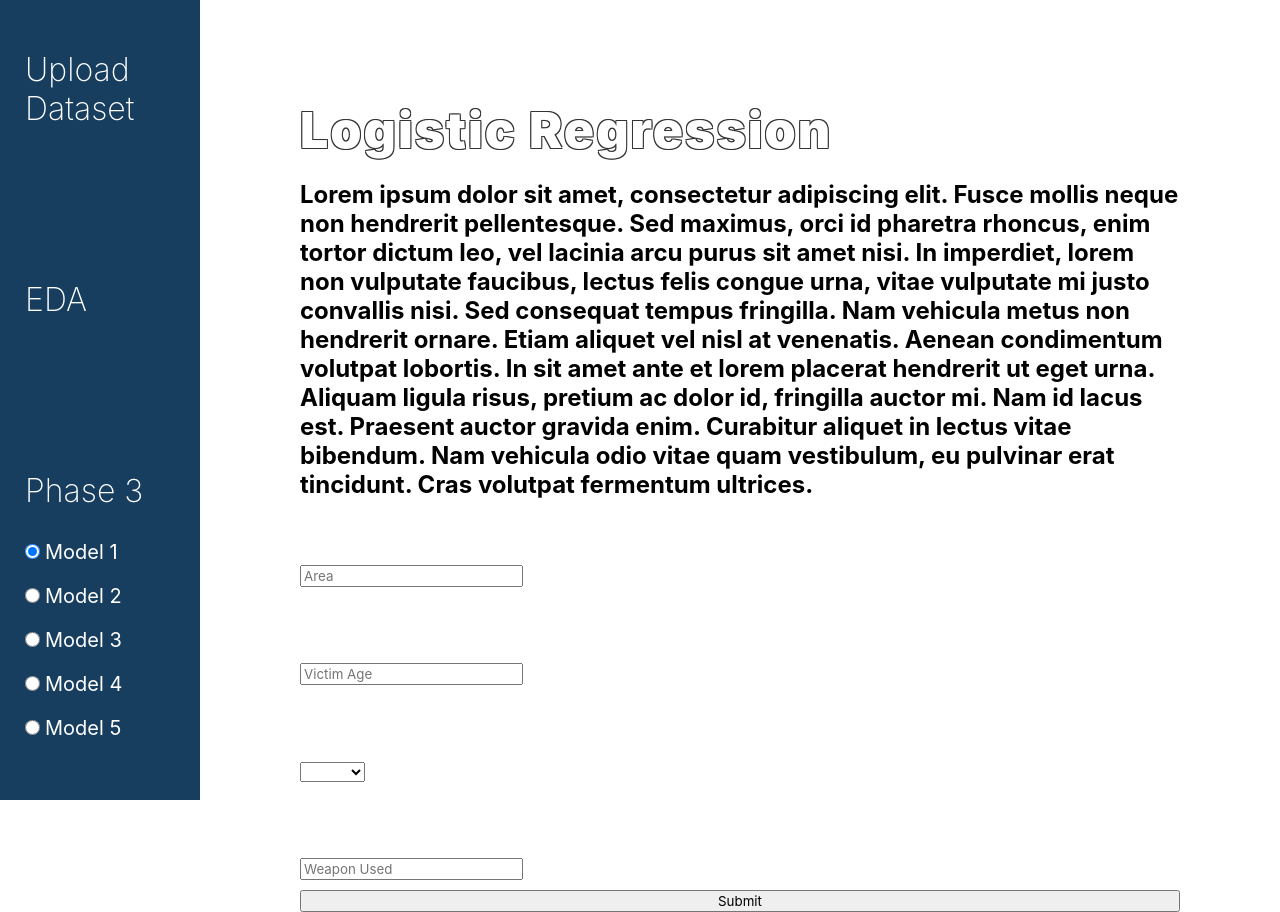
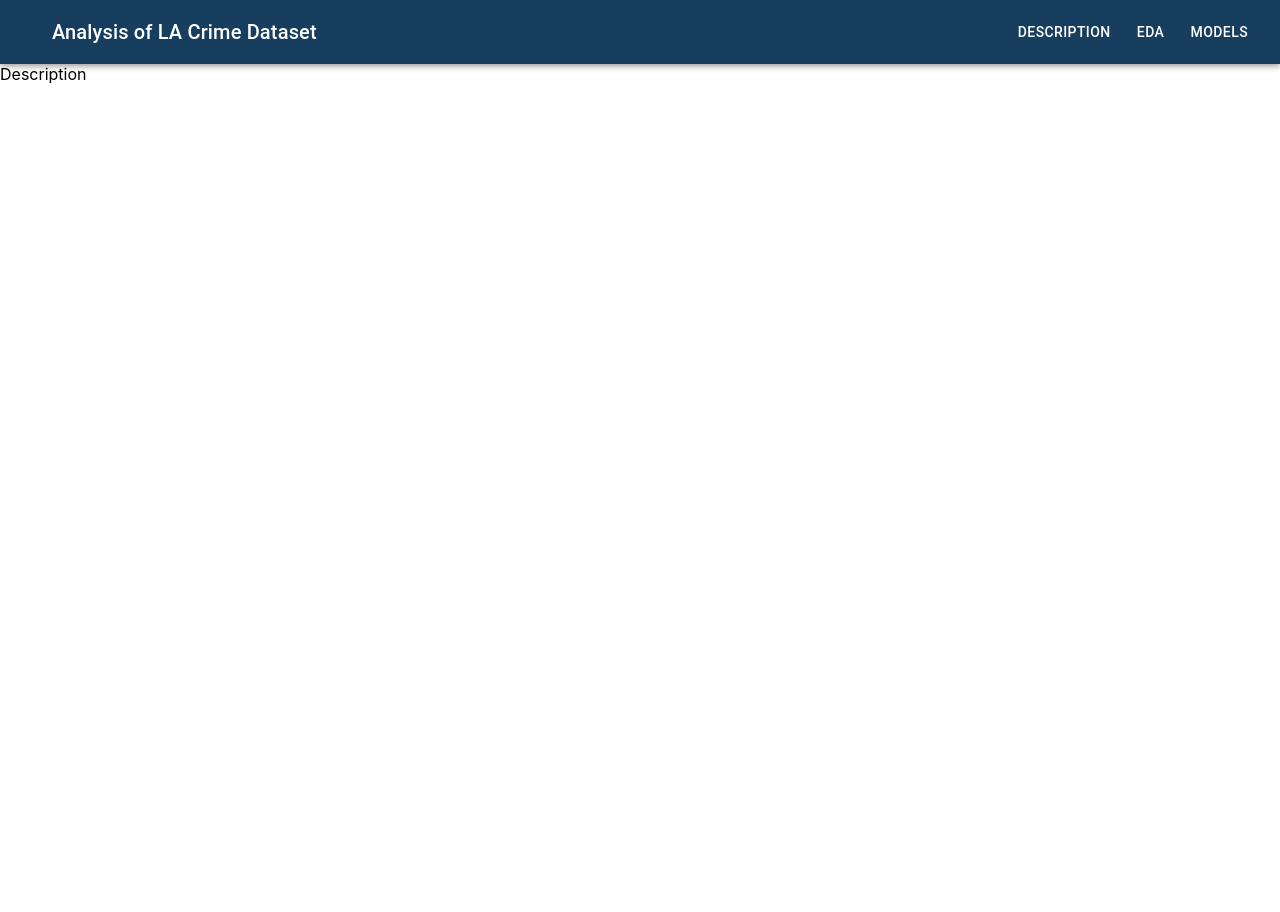
Before and after one commit to SrijaAlla/LA-crime-dataset, a React (Create React App) app in the folder frontend/: page / in a window 1280 px wide. After the commit the page ends 800 px from the top, so only its background shows below. Built offline with nearby package versions, Linux system fonts and the light colour scheme.

Commit message:
New landing page and styles

```diff
--- a/frontend/src/App.css
+++ b/frontend/src/App.css
@@ -6,17 +6,18 @@
 }
 
 .side {
-  width: 30%;
-  min-width: 200px;
+  width: 25%;
+  min-width: 25%;
   height: 100%;
-  background-color: #173E5E;
+  background-color: #173e5e;
+  /* background-color: #2a4384; */
 
   padding: 50px 25px;
 
   display: flex;
   flex-direction: column;
   /* align-items: center; */
-  justify-content: space-between;
+  justify-content: space-evenly;
 }
 
 .side-heading {
@@ -36,6 +37,40 @@
   font-size: 20px;
 }
 
+.form.model label {
+  padding: 0;
+  margin: 10px 0;
+  flex-direction: column;
+  color: #333;
+  font-weight: 200;
+}
+
+.label-text {
+  display: flex;
+  justify-content: space-between;
+  width: 50%;
+
+}
+
+input[type=text],
+input[type=select],
+input[type=number],
+select,
+button.submit {
+  width: 50%;
+  height: 35px;
+  font-size: 18px;
+  padding: 2px 10px;
+  margin: 5px 0;
+  border-radius: 4px;
+  border: 2px solid #333;
+}
+
+button.submit {
+  cursor: pointer;
+  background-color: #56f0ba;
+}
+
 input[type='radio'] {
   /* font-size: 20px; */
   height: 15px;
@@ -44,16 +79,23 @@ input[type='radio'] {
 }
 
 .main {
-  /* width: 70%; */
+  width: 75%;
   height: 100%;
-  padding: 100px;
+  padding: 50px 100px;
 }
 
 .main-heading {
   font-weight: 900;
   font-size: 50px;
   letter-spacing: 2px;
+  /* color: #173E5E; */
   color: white;
   text-shadow: -1px 1px 0 #333, 1px 1px 0 #333, 1px -1px 0 #333, -1px -1px 0 #333;
   margin-bottom: 20px;
 }
+
+.model-desc {
+  font-weight: 200;
+  color: #333;
+  font-size: 20px;
+}
--- a/frontend/src/App.js
+++ b/frontend/src/App.js
@@ -1,4 +1,5 @@
 import './App.css';
+// import Home from './Home';
 import Home from './Home';
 
 function App() {
--- a/frontend/src/Home.jsx
+++ b/frontend/src/Home.jsx
@@ -1,64 +1,45 @@
 import React, { useState } from 'react'
+import AppBar from '@mui/material/AppBar';
+import Toolbar from '@mui/material/Toolbar';
+import Typography from '@mui/material/Typography';
+import Button from '@mui/material/Button';
+import IconButton from '@mui/material/IconButton';
 
-import Model1 from './models/Model1'
-import Model2 from './models/Model2'
-import Model3 from './models/Model3'
-import Model4 from './models/Model4'
-import Model5 from './models/Model5'
+import EDA from './pages/EDA';
+import Description from './pages/Description';
+import Models from './pages/Models';
 
-const Home = () => {
-
-    const [model, setModel] = useState(1)
-
-    const changeModel = (e) => {
-        setModel(e.target.value)
-    }
+function Home() {
+    const [page, setPage] = useState(0)
 
     return (
-        <div className='home'>
-            <div className="side">
-                <div>
-                    <h1 className='side-heading'>Upload Dataset</h1>
-                </div>
-                <div>
-                    <h1 className='side-heading'>EDA</h1>
-                </div>
-                <div>
-                    <h1 className='side-heading'>Phase 3</h1>
-                    <form className='form'>
-                        <label >
-                            <input type="radio" name="model" value="1" onChange={changeModel} defaultChecked />
-                            Model 1
-                        </label>
-                        <label>
-                            <input type="radio" name="model" value="2" onChange={changeModel} />
-                            Model 2
-                        </label>
-                        <label>
-                            <input type="radio" name="model" value="3" onChange={changeModel} />
-                            Model 3
-                        </label>
-                        <label>
-                            <input type="radio" name="model" value="4" onChange={changeModel} />
-                            Model 4
-                        </label>
-                        <label>
-                            <input type="radio" name="model" value="5" onChange={changeModel} />
-                            Model 5
-                        </label>
-                    </form>
-                </div>
-            </div>
+        <div >
+            <AppBar position="static" style={{ backgroundColor: '#173E5E' }}>
+                <Toolbar>
+                    <IconButton
+                        size="large"
+                        edge="start"
+                        color="inherit"
+                        aria-label="menu"
+                        sx={{ mr: 2 }}
+                    >
+                    </IconButton>
+                    <Typography variant="h6" component="div" sx={{ flexGrow: 1 }}>
+                        Analysis of LA Crime Dataset
+                    </Typography>
+                    <Button onClick={() => { setPage(0) }} color="inherit">Description</Button>
+                    <Button onClick={() => { setPage(1) }} color="inherit">EDA</Button>
+                    <Button onClick={() => { setPage(2) }} color="inherit">Models</Button>
+                </Toolbar>
+            </AppBar>
 
-            <div className="main">
+            <div className='content'>
                 {
                     {
-                        '1': <Model1 />,
-                        '2': <Model2 />,
-                        '3': <Model3 />,
-                        '4': <Model4 />,
-                        '5': <Model5 />,
-                    }[model]
+                        0: <Description />,
+                        1: <EDA />,
+                        2: <Models />
+                    }[page]
                 }
             </div>
         </div>
```
